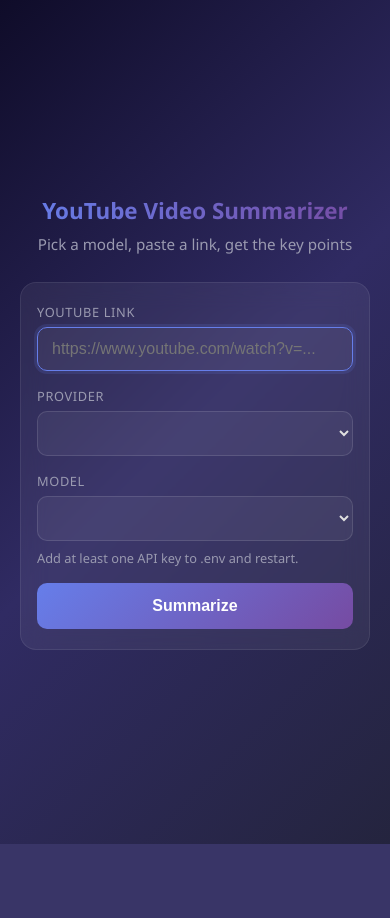
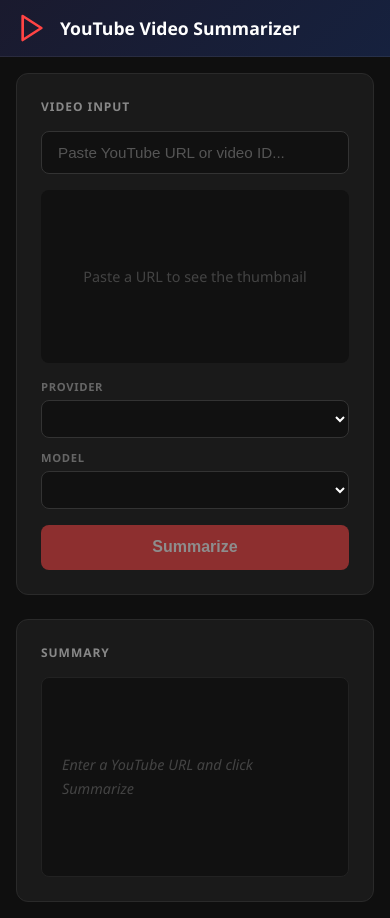
Before and after one commit to codicecustode/U-Tube-Video-Summarizer, a FastAPI app: page / in a window 390 px wide. Before the commit the page ends 844 px from the top, so only its background shows below. Run offline with FastAPI, Linux system fonts and the light colour scheme; lists and menus that the app fills with data are empty; some libraries are stand-ins or nearby versions.

Commit message:
feat: complete UI redesign - split layout, progress bar, responsive

```diff
--- a/templates/index.html
+++ b/templates/index.html
@@ -1,377 +1,497 @@
 <!DOCTYPE html>
 <html lang="en">
-
 <head>
   <meta charset="UTF-8">
-  <meta name="viewport" content="width=device-width, initial-scale=1">
-  <title>YouTube Summarizer</title>
+  <meta name="viewport" content="width=device-width, initial-scale=1.0">
+  <title>YouTube Video Summarizer</title>
   <style>
-    * { box-sizing: border-box; margin: 0; padding: 0; }
+    * { margin: 0; padding: 0; box-sizing: border-box; }
 
     body {
       font-family: 'Segoe UI', system-ui, -apple-system, sans-serif;
+      background: #0f0f0f;
+      color: #e1e1e1;
       min-height: 100vh;
-      background: linear-gradient(135deg, #0f0c29, #302b63, #24243e);
-      color: #e0e0e0;
-      display: flex;
-      justify-content: center;
-      align-items: center;
-      padding: 20px;
     }
 
+    /* ── Header ── */
+    header {
+      background: linear-gradient(135deg, #1a1a2e 0%, #16213e 100%);
+      border-bottom: 1px solid #ffffff12;
+      padding: 1rem 2rem;
+      display: flex;
+      align-items: center;
+      gap: 0.75rem;
+    }
+    header svg { width: 32px; height: 32px; flex-shrink: 0; }
+    header h1 { font-size: 1.25rem; font-weight: 600; color: #fff; }
+
+    /* ── Main layout ── */
     .container {
-      width: 100%;
-      max-width: 640px;
+      max-width: 1400px;
+      margin: 0 auto;
+      padding: 1.5rem;
+      display: grid;
+      grid-template-columns: 1fr 1fr;
+      gap: 1.5rem;
+      min-height: calc(100vh - 64px);
     }
 
-    h1 {
-      font-size: 1.8rem;
-      text-align: center;
-      margin-bottom: 8px;
-      background: linear-gradient(90deg, #667eea, #764ba2);
-      -webkit-background-clip: text;
-      -webkit-text-fill-color: transparent;
+    /* ── Panels ── */
+    .panel {
+      background: #1a1a1a;
+      border: 1px solid #2a2a2a;
+      border-radius: 12px;
+      padding: 1.5rem;
+      display: flex;
+      flex-direction: column;
+    }
+    .panel-title {
+      font-size: 0.75rem;
+      font-weight: 600;
+      text-transform: uppercase;
+      letter-spacing: 0.08em;
+      color: #888;
+      margin-bottom: 1rem;
     }
 
-    .subtitle {
-      text-align: center;
-      color: #9a9ab0;
+    /* ── Input section ── */
+    .url-input-wrap {
+      position: relative;
+      margin-bottom: 1rem;
+    }
+    .url-input-wrap input {
+      width: 100%;
+      background: #111;
+      border: 1px solid #333;
+      border-radius: 8px;
+      padding: 0.75rem 1rem;
+      color: #fff;
       font-size: 0.95rem;
-      margin-bottom: 28px;
+      outline: none;
+      transition: border-color 0.2s;
+    }
+    .url-input-wrap input:focus { border-color: #ff4444; }
+    .url-input-wrap input::placeholder { color: #555; }
+
+    /* ── Thumbnail ── */
+    .thumbnail-wrap {
+      width: 100%;
+      border-radius: 8px;
+      overflow: hidden;
+      background: #111;
+      aspect-ratio: 16/9;
+      display: flex;
+      align-items: center;
+      justify-content: center;
+      margin-bottom: 1rem;
+      position: relative;
+    }
+    .thumbnail-wrap img {
+      width: 100%;
+      height: 100%;
+      object-fit: cover;
+      display: none;
+    }
+    .thumbnail-placeholder {
+      color: #444;
+      font-size: 0.9rem;
     }
 
-    .card {
-      background: rgba(255, 255, 255, 0.06);
-      backdrop-filter: blur(12px);
-      border: 1px solid rgba(255, 255, 255, 0.08);
-      border-radius: 16px;
-      padding: 28px 24px;
+    /* ── Dropdowns row ── */
+    .selectors {
+      display: grid;
+      grid-template-columns: 1fr 1fr;
+      gap: 0.75rem;
+      margin-bottom: 1rem;
     }
+    .select-group label {
+      display: block;
+      font-size: 0.7rem;
+      font-weight: 600;
+      text-transform: uppercase;
+      letter-spacing: 0.06em;
+      color: #666;
+      margin-bottom: 0.35rem;
+    }
+    .select-group select {
+      width: 100%;
+      background: #111;
+      border: 1px solid #333;
+      border-radius: 8px;
+      padding: 0.6rem 0.75rem;
+      color: #fff;
+      font-size: 0.85rem;
+      cursor: pointer;
+      outline: none;
+    }
+    .select-group select:disabled { opacity: 0.4; cursor: not-allowed; }
 
-    label {
-      display: block;
-      font-size: 0.8rem;
-      text-transform: uppercase;
-      letter-spacing: 0.05em;
-      color: #9a9ab0;
-      margin-bottom: 6px;
-    }
-
-    input[type="text"], select {
+    /* ── Button ── */
+    .btn {
       width: 100%;
-      padding: 12px 14px;
-      font-size: 1rem;
-      border: 1px solid rgba(255, 255, 255, 0.12);
-      border-radius: 10px;
-      background: rgba(255, 255, 255, 0.05);
-      color: #e0e0e0;
-      outline: none;
-      transition: border-color 0.2s, box-shadow 0.2s;
-      margin-bottom: 16px;
-    }
-
-    input:focus, select:focus {
-      border-color: #667eea;
-      box-shadow: 0 0 0 3px rgba(102, 126, 234, 0.15);
-    }
-
-    select option { background: #1e1e2f; color: #e0e0e0; }
-
-    .row { display: flex; gap: 12px; }
-    .row > * { flex: 1; min-width: 0; }
-
-    button {
-      width: 100%;
-      padding: 14px;
+      padding: 0.85rem;
+      border: none;
+      border-radius: 8px;
       font-size: 1rem;
       font-weight: 600;
       cursor: pointer;
-      border: none;
-      border-radius: 10px;
-      background: linear-gradient(135deg, #667eea, #764ba2);
-      color: white;
-      transition: opacity 0.2s, transform 0.15s;
-      margin-top: 4px;
+      transition: all 0.2s;
+      background: #ff4444;
+      color: #fff;
+    }
+    .btn:hover:not(:disabled) { background: #e03333; transform: translateY(-1px); }
+    .btn:disabled { opacity: 0.5; cursor: not-allowed; transform: none; }
+
+    /* ── Progress bar ── */
+    .progress-wrap {
+      margin-top: 1rem;
+      display: none;
+    }
+    .progress-wrap.active { display: block; }
+    .progress-label {
+      font-size: 0.8rem;
+      color: #888;
+      margin-bottom: 0.4rem;
+      display: flex;
+      justify-content: space-between;
+    }
+    .progress-bar {
+      width: 100%;
+      height: 4px;
+      background: #222;
+      border-radius: 2px;
+      overflow: hidden;
+    }
+    .progress-fill {
+      height: 100%;
+      background: linear-gradient(90deg, #ff4444, #ff6b6b);
+      border-radius: 2px;
+      width: 0%;
+      transition: width 0.3s ease;
     }
 
-    button:hover:not(:disabled) { opacity: 0.9; transform: translateY(-1px); }
-    button:disabled { opacity: 0.5; cursor: not-allowed; }
-
-    .hint {
-      font-size: 0.8rem;
-      color: #9a9ab0;
-      margin: -8px 0 12px;
+    /* ── Right panel: Summary ── */
+    .summary-panel {
+      display: flex;
+      flex-direction: column;
     }
-
-    /* Thumbnail preview */
-    .thumbnail {
-      display: none;
-      margin: 0 0 16px;
-      border-radius: 10px;
-      overflow: hidden;
-      position: relative;
-    }
-    .thumbnail img {
-      width: 100%;
-      display: block;
-      border-radius: 10px;
-    }
-
-    /* Output */
-    .output-section {
-      margin-top: 24px;
-      display: none;
-    }
-
-    .output-section.visible { display: block; }
-
-    .output-header {
+    .summary-header {
       display: flex;
       justify-content: space-between;
       align-items: center;
-      margin-bottom: 12px;
+      margin-bottom: 1rem;
+    }
+    .copy-btn {
+      background: #222;
+      border: 1px solid #333;
+      color: #aaa;
+      padding: 0.4rem 0.8rem;
+      border-radius: 6px;
+      font-size: 0.75rem;
+      cursor: pointer;
+      transition: all 0.2s;
+    }
+    .copy-btn:hover { background: #333; color: #fff; }
+
+    .summary-content {
+      flex: 1;
+      background: #111;
+      border: 1px solid #222;
+      border-radius: 8px;
+      padding: 1.25rem;
+      overflow-y: auto;
+      line-height: 1.7;
+      font-size: 0.9rem;
+      min-height: 300px;
+    }
+    .summary-content.empty {
+      display: flex;
+      align-items: center;
+      justify-content: center;
+      color: #444;
+      font-style: italic;
+    }
+    .summary-content.error { color: #ff6b6b; }
+
+    .meta-row {
+      display: flex;
+      gap: 0.75rem;
+      margin-top: 0.75rem;
+      flex-wrap: wrap;
+    }
+    .meta-tag {
+      font-size: 0.7rem;
+      padding: 0.25rem 0.6rem;
+      background: #1e1e1e;
+      border: 1px solid #2a2a2a;
+      border-radius: 4px;
+      color: #888;
     }
 
-    .output-header h2 { font-size: 1rem; color: #b0b0c8; }
-
-    .copy-btn {
-      width: auto;
-      padding: 6px 14px;
-      font-size: 0.8rem;
-      margin: 0;
-      background: rgba(255, 255, 255, 0.08);
-      border: 1px solid rgba(255, 255, 255, 0.12);
+    /* ── Responsive ── */
+    @media (max-width: 900px) {
+      .container {
+        grid-template-columns: 1fr;
+        padding: 1rem;
       }
-    .copy-btn:hover { background: rgba(255, 255, 255, 0.14); }
-
-    .output-body {
-      background: rgba(255, 255, 255, 0.04);
-      border: 1px solid rgba(255, 255, 255, 0.06);
-      border-radius: 12px;
-      padding: 20px;
-      line-height: 1.7;
-      white-space: pre-wrap;
-      font-size: 0.95rem;
-      max-height: 500px;
-      overflow-y: auto;
+      header { padding: 0.75rem 1rem; }
+      header h1 { font-size: 1.1rem; }
     }
-
-    .output-body.error { color: #f87171; border-color: rgba(248, 113, 113, 0.2); }
-
-    .meta {
-      margin-top: 10px;
-      font-size: 0.75rem;
-      color: #6a6a80;
-      text-align: right;
-    }
-
-    .loader {
-      display: none;
-      text-align: center;
-      margin-top: 24px;
-      color: #667eea;
-      font-size: 0.95rem;
-    }
-    .loader.active { display: block; }
-
-    .spinner {
-      border: 3px solid rgba(255, 255, 255, 0.08);
-      border-top: 3px solid #667eea;
-      border-radius: 50%;
-      width: 22px; height: 22px;
-      animation: spin 0.8s linear infinite;
-      display: inline-block;
-      vertical-align: middle;
-      margin-right: 10px;
-    }
-    @keyframes spin { to { transform: rotate(360deg); } }
-
-    @media (max-width: 500px) {
-      .row { flex-direction: column; gap: 0; }
-      h1 { font-size: 1.4rem; }
-      .card { padding: 20px 16px; }
+    @media (max-width: 480px) {
+      .selectors { grid-template-columns: 1fr; }
+      .summary-content { min-height: 200px; }
     }
   </style>
 </head>
+<body>
 
-<body>
+<header>
+  <svg viewBox="0 0 24 24" fill="none" stroke="#ff4444" stroke-width="2" stroke-linecap="round" stroke-linejoin="round">
+    <polygon points="5 3 19 12 5 21 5 3"/>
+  </svg>
+  <h1>YouTube Video Summarizer</h1>
+</header>
+
 <div class="container">
-    <h1>YouTube Video Summarizer</h1>
-    <p class="subtitle">Pick a model, paste a link, get the key points</p>
+  <!-- LEFT: Input panel -->
+  <div class="panel">
+    <div class="panel-title">Video Input</div>
 
-    <div class="card">
-      <label for="youtubeUrl">YouTube link</label>
-      <input type="text" id="youtubeUrl" placeholder="https://www.youtube.com/watch?v=..." autofocus />
-
-      <div class="thumbnail" id="thumbnail">
-        <img id="thumbImg" alt="Video thumbnail" />
+    <div class="url-input-wrap">
+      <input type="text" id="videoUrl" placeholder="Paste YouTube URL or video ID..." autocomplete="off">
     </div>
 
-      <div class="row">
-        <div>
-          <label for="providerSelector">Provider</label>
-          <select id="providerSelector" onchange="fillModels()">
-            <option>Loading...</option>
-          </select>
+    <div class="thumbnail-wrap" id="thumbWrap">
+      <img id="thumbImg" alt="Video thumbnail">
+      <span class="thumbnail-placeholder" id="thumbPlaceholder">Paste a URL to see the thumbnail</span>
     </div>
-        <div>
-          <label for="modelSelector">Model</label>
-          <select id="modelSelector"></select>
+
+    <div class="selectors">
+      <div class="select-group">
+        <label>Provider</label>
+        <select id="providerSelect" disabled><option>Loading...</option></select>
+      </div>
+      <div class="select-group">
+        <label>Model</label>
+        <select id="modelSelect" disabled><option>Loading...</option></select>
       </div>
     </div>
-      <p id="modelHint" class="hint"></p>
 
-      <button id="summarizeBtn" onclick="sendUrl()">Summarize</button>
+    <button class="btn" id="summarizeBtn" disabled>Summarize</button>
+
+    <div class="progress-wrap" id="progressWrap">
+      <div class="progress-label">
+        <span id="progressText">Fetching transcript...</span>
+        <span id="progressPct">0%</span>
+      </div>
+      <div class="progress-bar">
+        <div class="progress-fill" id="progressFill"></div>
+      </div>
+    </div>
   </div>
 
-    <div class="loader" id="loader">
-      <div class="spinner"></div>Summarizing with <span id="loaderModel"></span>...
+  <!-- RIGHT: Summary panel -->
+  <div class="panel summary-panel">
+    <div class="summary-header">
+      <div class="panel-title" style="margin-bottom:0">Summary</div>
+      <button class="copy-btn" id="copyBtn" style="display:none">Copy</button>
     </div>
 
-    <div class="output-section" id="outputSection">
-      <div class="output-header">
-        <h2>Summary</h2>
-        <button class="copy-btn" onclick="copySummary()">Copy</button>
+    <div class="summary-content empty" id="summaryBox">
+      Enter a YouTube URL and click Summarize
     </div>
-      <div class="output-body" id="output"></div>
-      <div class="meta" id="meta"></div>
+
+    <div class="meta-row" id="metaRow" style="display:none">
+      <span class="meta-tag" id="metaProvider"></span>
+      <span class="meta-tag" id="metaTime"></span>
+    </div>
   </div>
 </div>
 
 <script>
+const $ = id => document.getElementById(id);
+
 let providers = [];
+let currentVideoId = null;
+let startTime = 0;
 
+// ── Extract video ID ──
+function extractVideoId(input) {
+  input = input.trim();
+  if (/^[a-zA-Z0-9_-]{11}$/.test(input)) return input;
+  try {
+    const url = new URL(input);
+    if (url.hostname.includes('youtu.be')) return url.pathname.slice(1).split('/')[0];
+    return url.searchParams.get('v') || null;
+  } catch { return null; }
+}
+
+// ── Thumbnail ──
+function showThumb(vid) {
+  if (vid) {
+    $('thumbImg').src = `https://img.youtube.com/vi/${vid}/hqdefault.jpg`;
+    $('thumbImg').style.display = 'block';
+    $('thumbPlaceholder').style.display = 'none';
+  } else {
+    $('thumbImg').style.display = 'none';
+    $('thumbPlaceholder').style.display = 'block';
+  }
+}
+
+// ── URL input ──
+$('videoUrl').addEventListener('input', () => {
+  currentVideoId = extractVideoId($('videoUrl').value);
+  showThumb(currentVideoId);
+  $('summarizeBtn').disabled = !currentVideoId;
+});
+
+// ── Load models ──
 async function loadModels() {
-      const providerSelect = document.getElementById('providerSelector');
-      const hint = document.getElementById('modelHint');
   try {
     const res = await fetch('/api/models');
     const data = await res.json();
-        providers = data.providers;
-
-        providerSelect.innerHTML = '';
-        for (const p of providers) {
-          const label = p.available ? p.label : `${p.label} (no key)`;
-          const opt = new Option(label, p.id);
+    providers = data.providers || [];
+    const ps = $('providerSelect');
+    ps.innerHTML = '';
+    providers.forEach(p => {
+      const opt = document.createElement('option');
+      opt.value = p.id;
+      opt.textContent = p.label + (p.available ? '' : ' (no key)');
       opt.disabled = !p.available;
-          providerSelect.add(opt);
-        }
-
-        if (data.default) {
-          providerSelect.value = data.default.provider;
-          fillModels(data.default.model);
-          hint.textContent = '';
-        } else {
-          fillModels();
-          hint.textContent = 'Add at least one API key to .env and restart.';
-        }
-      } catch (e) {
-        hint.textContent = 'Could not load models.';
+      ps.appendChild(opt);
+    });
+    if (data.default) ps.value = data.default.provider;
+    ps.disabled = false;
+    updateModels();
+    if (data.default) $('modelSelect').value = data.default.model;
+  } catch(e) {
+    console.error('Failed to load models', e);
   }
 }
 
-    function fillModels(selected) {
-      const id = document.getElementById('providerSelector').value;
-      const sel = document.getElementById('modelSelector');
-      const p = providers.find(x => x.id === id);
-      sel.innerHTML = '';
-      for (const m of (p ? p.models : [])) sel.add(new Option(m.label, m.id));
-      if (selected) sel.value = selected;
+function updateModels() {
+  const pid = $('providerSelect').value;
+  const prov = providers.find(p => p.id === pid);
+  const ms = $('modelSelect');
+  ms.innerHTML = '';
+  if (prov && prov.models) {
+    prov.models.forEach(m => {
+      const opt = document.createElement('option');
+      opt.value = m.id;
+      opt.textContent = m.label;
+      ms.appendChild(opt);
+    });
+  }
+  ms.disabled = false;
+}
+$('providerSelect').addEventListener('change', updateModels);
+
+// ── Progress simulation ──
+let progressInterval = null;
+function startProgress() {
+  const steps = [
+    { pct: 15, text: 'Fetching transcript...', ms: 500 },
+    { pct: 35, text: 'Transcript received, sending to AI...', ms: 2000 },
+    { pct: 55, text: 'AI is reading the content...', ms: 5000 },
+    { pct: 70, text: 'Generating summary...', ms: 9000 },
+    { pct: 85, text: 'Almost done...', ms: 15000 },
+    { pct: 92, text: 'Polishing the output...', ms: 25000 },
+  ];
+  let step = 0;
+  $('progressWrap').classList.add('active');
+  $('progressFill').style.width = '5%';
+  $('progressPct').textContent = '5%';
+  $('progressText').textContent = 'Starting...';
+
+  progressInterval = setInterval(() => {
+    const elapsed = Date.now() - startTime;
+    if (step < steps.length && elapsed >= steps[step].ms) {
+      $('progressFill').style.width = steps[step].pct + '%';
+      $('progressPct').textContent = steps[step].pct + '%';
+      $('progressText').textContent = steps[step].text;
+      step++;
+    }
+  }, 300);
+}
+function stopProgress(success) {
+  clearInterval(progressInterval);
+  $('progressFill').style.width = '100%';
+  $('progressPct').textContent = '100%';
+  $('progressText').textContent = success ? 'Done!' : 'Failed';
+  setTimeout(() => $('progressWrap').classList.remove('active'), 2000);
 }
 
-    function extractVideoId(url) {
-      const m = url.match(/(?:youtu\.be\/|youtube\.com\/(?:watch\?v=|embed\/|v\/|shorts\/|live\/))([\w-]{11})/);
-      return m ? m[1] : null;
-    }
-
-    // Show thumbnail as user types
-    document.getElementById('youtubeUrl').addEventListener('input', function () {
-      const vid = extractVideoId(this.value);
-      const thumb = document.getElementById('thumbnail');
-      if (vid) {
-        document.getElementById('thumbImg').src = `https://img.youtube.com/vi/${vid}/mqdefault.jpg`;
-        thumb.style.display = 'block';
-      } else {
-        thumb.style.display = 'none';
-      }
-    });
-
-    async function sendUrl() {
-      const url = document.getElementById('youtubeUrl').value;
-      const provider = document.getElementById('providerSelector').value;
-      const model = document.getElementById('modelSelector').value;
-      const videoId = extractVideoId(url);
-
-      const btn = document.getElementById('summarizeBtn');
-      const loader = document.getElementById('loader');
-      const section = document.getElementById('outputSection');
-      const output = document.getElementById('output');
-      const meta = document.getElementById('meta');
-
-      if (!videoId) {
-        section.classList.add('visible');
-        output.textContent = 'Paste a valid YouTube link above.';
-        output.className = 'output-body error';
-        return;
-      }
-
+// ── Summarize ──
+$('summarizeBtn').addEventListener('click', async () => {
+  if (!currentVideoId) return;
+  const btn = $('summarizeBtn');
   btn.disabled = true;
   btn.textContent = 'Summarizing...';
-      loader.classList.add('active');
-      document.getElementById('loaderModel').textContent =
-        document.getElementById('modelSelector').selectedOptions[0]?.text || model;
-      section.classList.remove('visible');
+  $('summaryBox').className = 'summary-content empty';
+  $('summaryBox').textContent = 'Working on it...';
+  $('copyBtn').style.display = 'none';
+  $('metaRow').style.display = 'none';
+  startTime = Date.now();
+  startProgress();
 
-      const start = Date.now();
   try {
     const res = await fetch('/summarize', {
       method: 'POST',
       headers: { 'Content-Type': 'application/json' },
-          body: JSON.stringify({ video_id: videoId, provider, model }),
+      body: JSON.stringify({
+        video_id: currentVideoId,
+        provider: $('providerSelect').value,
+        model: $('modelSelect').value,
+      }),
     });
     const data = await res.json();
-        const seconds = ((Date.now() - start) / 1000).toFixed(1);
+    const elapsed = ((Date.now() - startTime) / 1000).toFixed(1);
 
-        section.classList.add('visible');
-        if (!res.ok || data.error) {
-          output.textContent = data.error || 'Something went wrong.';
-          output.className = 'output-body error';
-          meta.textContent = '';
+    if (data.error) {
+      $('summaryBox').className = 'summary-content error';
+      $('summaryBox').textContent = data.error;
+      stopProgress(false);
     } else {
-          const note = data.truncated ? 'Note: this video is long, so the summary covers only the first part.\n\n' : '';
-          output.textContent = note + (data.summary || 'No summary received.');
-          output.className = 'output-body';
-          const providerLabel = providers.find(p => p.id === data.provider)?.label || data.provider;
-          meta.textContent = `${providerLabel} · ${data.model} · ${seconds}s`;
+      $('summaryBox').className = 'summary-content';
+      $('summaryBox').innerHTML = formatSummary(data.summary);
+      $('copyBtn').style.display = 'block';
+      $('metaRow').style.display = 'flex';
+      $('metaProvider').textContent = (data.provider || '') + ' / ' + (data.model || '');
+      $('metaTime').textContent = elapsed + 's';
+      stopProgress(true);
     }
-      } catch (e) {
-        section.classList.add('visible');
-        output.textContent = 'Network error. Check your connection and try again.';
-        output.className = 'output-body error';
-        meta.textContent = '';
-      } finally {
+  } catch (err) {
+    $('summaryBox').className = 'summary-content error';
+    $('summaryBox').textContent = 'Network error: ' + err.message;
+    stopProgress(false);
+  }
   btn.disabled = false;
   btn.textContent = 'Summarize';
-        loader.classList.remove('active');
-      }
+});
+
+// ── Format markdown-ish summary ──
+function formatSummary(text) {
+  return text
+    .replace(/&/g, '&amp;').replace(/</g, '&lt;').replace(/>/g, '&gt;')
+    .replace(/\*\*(.*?)\*\*/g, '<strong>$1</strong>')
+    .replace(/^\s*[-•]\s+(.+)$/gm, '<li>$1</li>')
+    .replace(/(<li>.*<\/li>)/s, '<ul>$1</ul>')
+    .replace(/\n{2,}/g, '</p><p>')
+    .replace(/\n/g, '<br>')
+    .replace(/^/, '<p>').replace(/$/, '</p>');
 }
 
-    function copySummary() {
-      const text = document.getElementById('output').textContent;
-      navigator.clipboard.writeText(text).then(() => {
-        const btn = document.querySelector('.copy-btn');
-        btn.textContent = 'Copied!';
-        setTimeout(() => btn.textContent = 'Copy', 1500);
+// ── Copy ──
+$('copyBtn').addEventListener('click', () => {
+  navigator.clipboard.writeText($('summaryBox').innerText).then(() => {
+    $('copyBtn').textContent = 'Copied!';
+    setTimeout(() => $('copyBtn').textContent = 'Copy', 1500);
   });
-    }
-
-    // Enter key triggers summarize
-    document.getElementById('youtubeUrl').addEventListener('keydown', function (e) {
-      if (e.key === 'Enter') sendUrl();
 });
 
+// ── Init ──
 loadModels();
 </script>
 </body>
-
 </html>
```
Lines whose indentation alone changed are shown as unchanged.
